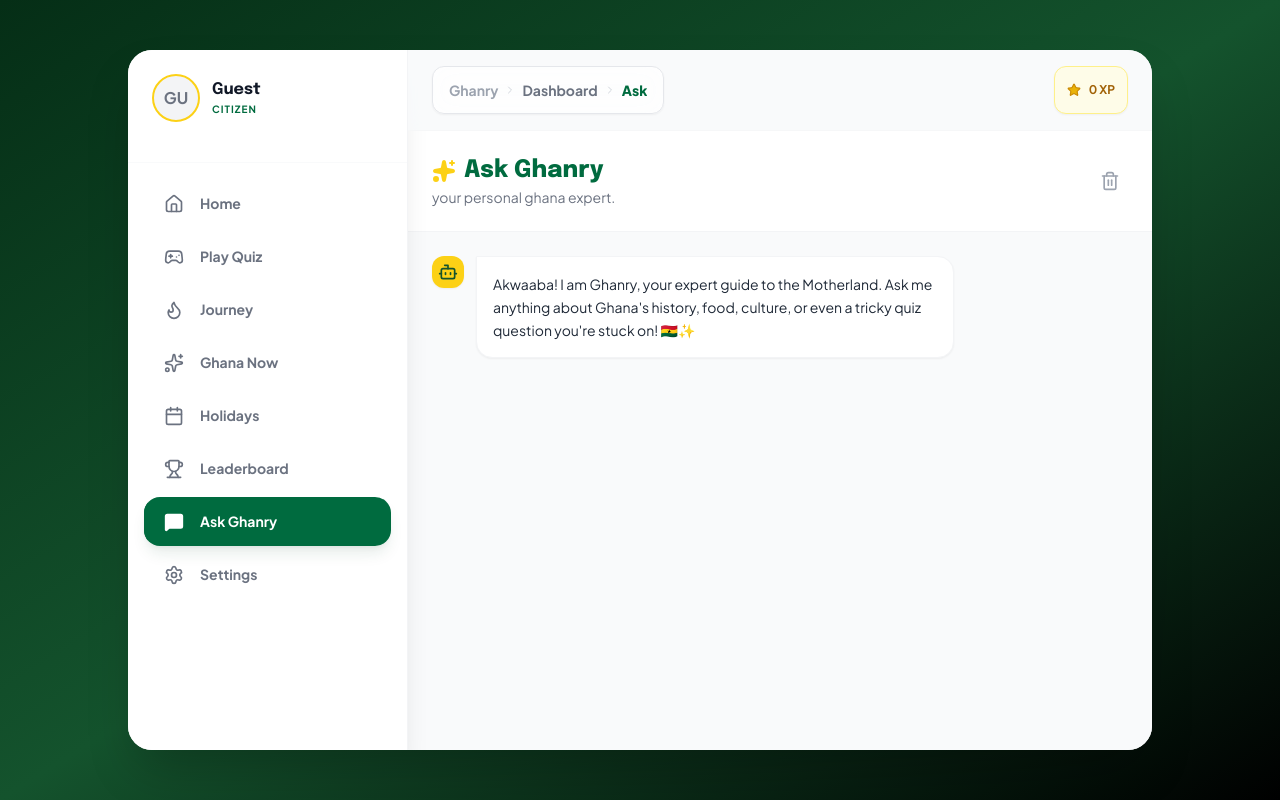
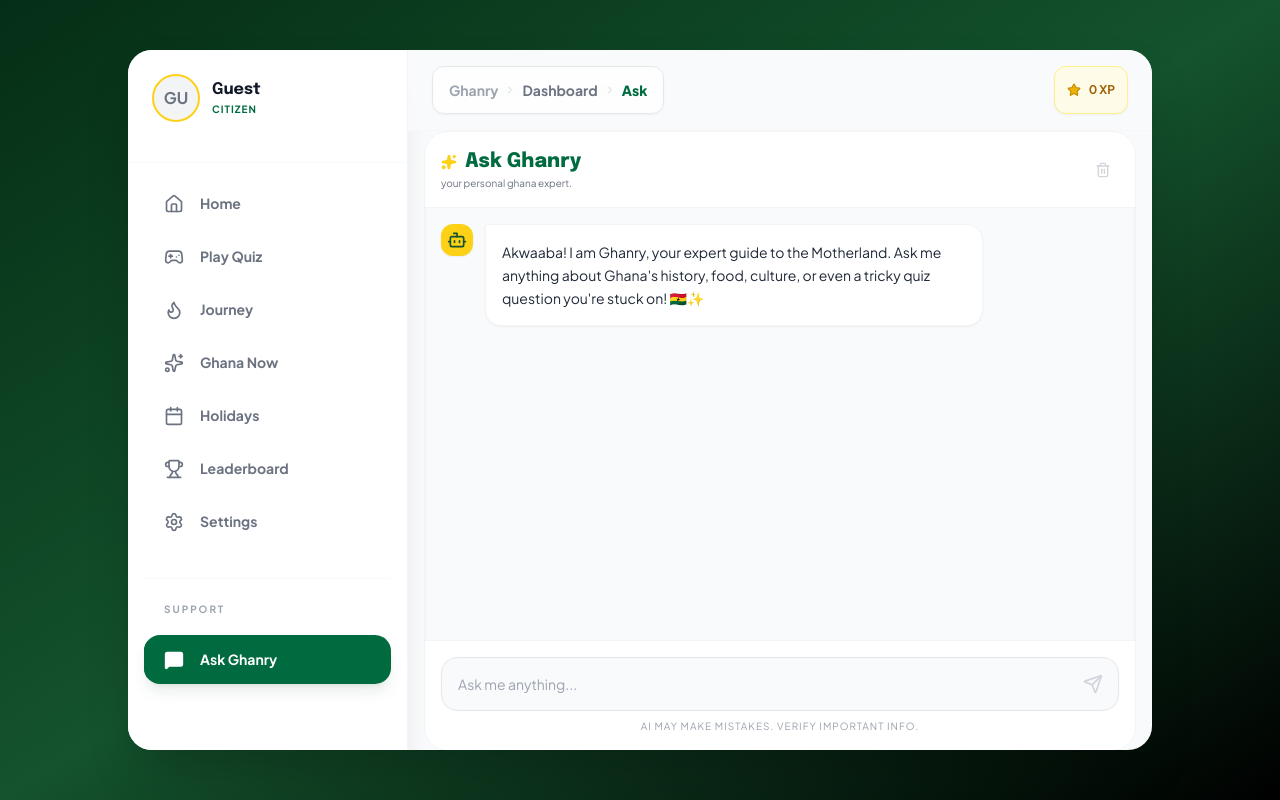
Before and after one commit to berrybrightson1/Ghanry, a Next.js app: page /dashboard/ask in a window 1280 px wide. Built offline with nearby package versions, Linux system fonts and the light colour scheme.

Commit message:
style: refine Ask Ghanry UI, fix height, and move sidebar tab

```diff
--- a/app/dashboard/ask/page.tsx
+++ b/app/dashboard/ask/page.tsx
@@ -4,6 +4,7 @@ import { useState, useRef, useEffect } from "react";
 import { motion, AnimatePresence } from "framer-motion";
 import { Send, Sparkles, User, Bot, Trash2, ArrowLeft } from "lucide-react";
 import Link from "next/link";
+import { toast } from "sonner";
 
 interface Message {
     role: "user" | "bot";
@@ -76,46 +77,57 @@ export default function AskGhanryPage() {
         }
     };
 
-    const clearChat = () => {
-        if (confirm("Chale, are you sure you want to clear our conversation history?")) {
+    const confirmClear = () => {
+        toast("Clear chat history?", {
+            description: "Chale, this will delete our entire conversation history forever.",
+            action: {
+                label: "Delete",
+                onClick: () => {
                     const initial = [{
                         role: "bot" as const,
                         content: "Akwaaba! I am Ghanry, your expert guide to the Motherland. Ask me anything about Ghana's history, food, culture, or even a tricky quiz question you're stuck on! 🇬🇭✨"
                     }];
                     setMessages(initial);
                     localStorage.setItem("ghanry_chat_history", JSON.stringify(initial));
+                    toast.success("History cleared!");
+                },
+            },
+            cancel: {
+                label: "Keep it",
+                onClick: () => { },
             }
+        });
     };
 
     return (
-        <div className="flex flex-col h-[calc(100vh-80px)] md:h-screen bg-gray-50 overflow-hidden">
+        <div className="flex flex-col h-[calc(100vh-140px)] md:h-[calc(100vh-180px)] bg-gray-50 rounded-3xl overflow-hidden shadow-inner border border-gray-100 mx-1 md:mx-4 mb-4">
             {/* Header */}
-            <div className="bg-white border-b border-gray-100 p-4 md:p-6 sticky top-0 z-10 flex items-center justify-between">
+            <div className="bg-white border-b border-gray-100 p-4 sticky top-0 z-10 flex items-center justify-between">
                 <div className="flex items-center gap-4">
                     <Link href="/dashboard" className="p-2 hover:bg-gray-100 rounded-xl transition-colors md:hidden">
                         <ArrowLeft className="w-5 h-5 text-gray-500" />
                     </Link>
                     <div>
-                        <h1 className="text-xl md:text-2xl font-epilogue font-extrabold text-[#006B3F] flex items-center gap-2">
-                            <Sparkles className="w-5 h-5 md:w-6 md:h-6 text-ghana-gold fill-current" />
+                        <h1 className="text-xl font-epilogue font-extrabold text-[#006B3F] flex items-center gap-2">
+                            <Sparkles className="w-4 h-4 text-ghana-gold fill-current" />
                             Ask Ghanry
                         </h1>
-                        <p className="text-xs md:text-sm text-gray-500 font-jakarta lowercase">your personal ghana expert.</p>
+                        <p className="text-[10px] text-gray-500 font-jakarta lowercase">your personal ghana expert.</p>
                     </div>
                 </div>
                 <button
-                    onClick={clearChat}
-                    className="p-2 text-gray-400 hover:text-red-500 hover:bg-red-50 rounded-xl transition-all"
+                    onClick={confirmClear}
+                    className="p-2 text-gray-300 hover:text-red-500 hover:bg-red-50 rounded-xl transition-all"
                     title="Clear Chat"
                 >
-                    <Trash2 className="w-5 h-5" />
+                    <Trash2 className="w-4 h-4" />
                 </button>
             </div>
 
             {/* Chat Area */}
             <div
                 ref={scrollRef}
-                className="flex-1 overflow-y-auto p-4 md:p-6 space-y-6 no-scrollbar"
+                className="flex-1 overflow-y-auto p-4 space-y-6 no-scrollbar"
             >
                 <AnimatePresence initial={false}>
                     {messages.map((msg, idx) => (
@@ -125,7 +137,7 @@ export default function AskGhanryPage() {
                             animate={{ opacity: 1, y: 0, scale: 1 }}
                             className={`flex ${msg.role === "user" ? "justify-end" : "justify-start"}`}
                         >
-                            <div className={`flex gap-3 max-w-[85%] md:max-w-[75%] ${msg.role === "user" ? "flex-row-reverse" : "flex-row"}`}>
+                            <div className={`flex gap-3 max-w-[90%] md:max-w-[80%] ${msg.role === "user" ? "flex-row-reverse" : "flex-row"}`}>
                                 <div className={`w-8 h-8 rounded-xl flex items-center justify-center flex-shrink-0 shadow-sm ${msg.role === "user" ? "bg-[#006B3F] text-white" : "bg-ghana-gold text-green-900"
                                     }`}>
                                     {msg.role === "user" ? <User className="w-4 h-4" /> : <Bot className="w-5 h-5" />}
@@ -163,7 +175,7 @@ export default function AskGhanryPage() {
             </div>
 
             {/* Input Area */}
-            <div className="p-4 md:p-6 bg-white border-t border-gray-100 pb-24 md:pb-8">
+            <div className="p-4 bg-white border-t border-gray-100">
                 <div className="max-w-4xl mx-auto flex gap-2">
                     <div className="flex-1 relative">
                         <input
@@ -171,7 +183,7 @@ export default function AskGhanryPage() {
                             value={input}
                             onChange={(e) => setInput(e.target.value)}
                             onKeyDown={(e) => e.key === "Enter" && handleSend()}
-                            placeholder="Ask me anything about Ghana..."
+                            placeholder="Ask me anything..."
                             className="w-full p-4 pr-12 bg-gray-50 border border-gray-200 rounded-2xl focus:outline-none focus:ring-2 focus:ring-[#006B3F] focus:border-transparent transition-all font-jakarta text-sm"
                         />
                         <button
@@ -188,7 +200,7 @@ export default function AskGhanryPage() {
                     </div>
                 </div>
                 <p className="text-[10px] text-center text-gray-400 mt-2 font-jakarta uppercase tracking-widest">
-                    Ghanry AI may make mistakes. Verify important info.
+                    AI may make mistakes. Verify important info.
                 </p>
             </div>
         </div>
--- a/components/dashboard/Sidebar.tsx
+++ b/components/dashboard/Sidebar.tsx
@@ -32,8 +32,8 @@ export default function Sidebar({ nickname }: SidebarProps) {
         { path: "/dashboard/gist", icon: Sparkles, label: "Ghana Now" },
         { path: "/dashboard/holidays", icon: Calendar, label: "Holidays" },
         { path: "/dashboard/leaderboard", icon: Trophy, label: "Leaderboard" },
+        { path: "/dashboard/settings", icon: Settings, label: "Settings" },
         { path: "/dashboard/ask", icon: MessageSquare, label: "Ask Ghanry" },
-        { path: "/dashboard/settings", icon: Settings, label: "Settings" },
     ];
 
     return (
@@ -59,9 +59,14 @@ export default function Sidebar({ nickname }: SidebarProps) {
             {/* Navigation */}
             <div className="flex-1 min-h-0">
                 <nav className="h-full p-4 space-y-1 overflow-y-auto no-scrollbar">
-                    {navItems.map((item) => (
+                    {navItems.map((item, index) => (
+                        <div key={item.path}>
+                            {index === navItems.length - 1 && (
+                                <div className="mt-8 mb-4 border-t border-gray-50 pt-4 px-5">
+                                    <span className="text-[10px] font-bold text-gray-400 uppercase tracking-[0.2em]">Support</span>
+                                </div>
+                            )}
                             <Link
-                            key={item.path}
                                 href={item.path}
                                 className={`flex items-center gap-4 px-5 py-3.5 rounded-2xl transition-all group relative overflow-hidden ${isActive(item.path)
                                     ? 'bg-[#006B3F] text-white shadow-lg shadow-green-900/10'
@@ -77,6 +82,7 @@ export default function Sidebar({ nickname }: SidebarProps) {
                                 <item.icon className={`w-5 h-5 ${isActive(item.path) ? "fill-current" : ""}`} />
                                 <span className="font-bold font-jakarta text-[14px]">{item.label}</span>
                             </Link>
+                        </div>
                     ))}
                 </nav>
             </div>
```
Also changed, not shown: public/sw.js. Lines whose indentation alone changed are shown as unchanged.
